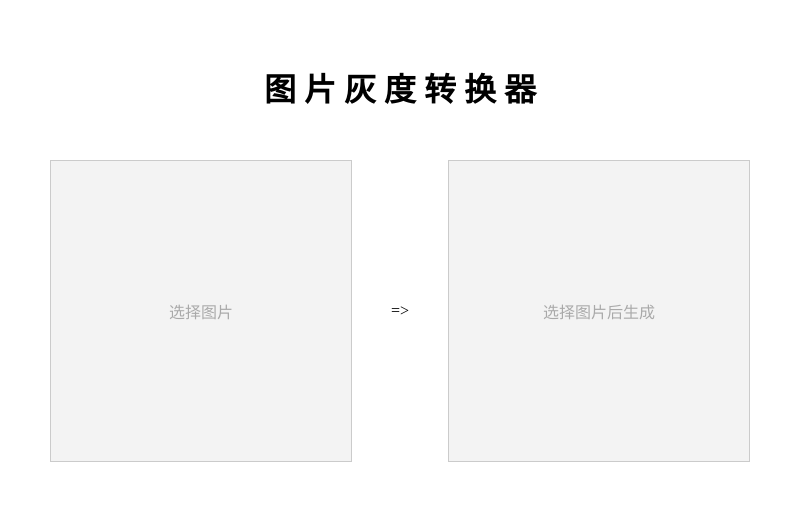
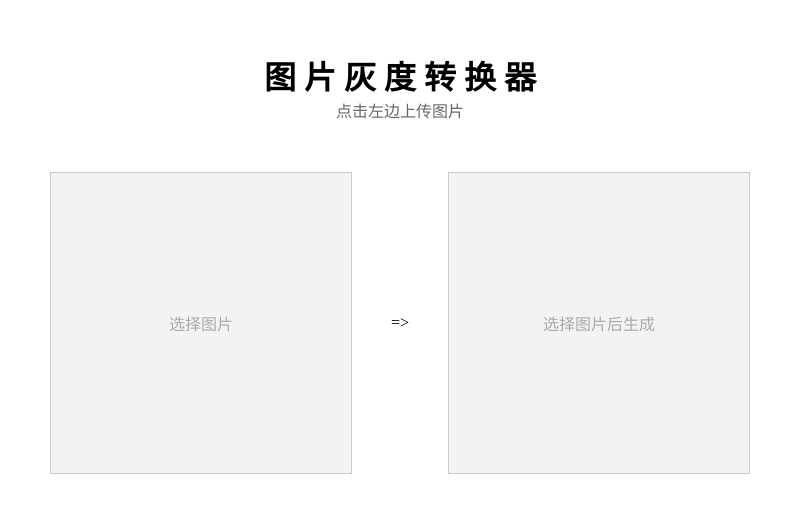
Before and after one commit to hong2301/wmd, an Electron app: page index.html in a window 800 px wide. Shown: the part 137-650 px from the top of the page. Drawn offline with Linux system fonts and the light colour scheme.

Commit message:
refactor(): 调整

```diff
--- a/index.html
+++ b/index.html
@@ -16,6 +16,7 @@
   <body>
     <div class="overture">
       <div class="title">图 片 灰 度 转 换 器</div>
+      <div class="des">点击左边上传图片</div>
       <div class="img-box">
         <div id="leftImg" class="left img-item">选择图片</div>
         <div class="trbtn">=></div>
--- a/main.js
+++ b/main.js
@@ -25,8 +25,6 @@ ipcMain.handle('convert-grayscale', (event, buffer) => {
   try {
     const bufferTemp = Buffer.from(buffer);
     const grayBuffer = grayscale.convertToGrayscale(bufferTemp);
-    // const outputImagePath = path.join(__dirname, 'output-gray.jpg');
-    // fs.writeFileSync(outputImagePath, grayBuffer);
     return grayBuffer; // 返回 Buffer
   } catch (error) {
     console.error('灰度转换失败:', error);
--- a/src/index.css
+++ b/src/index.css
@@ -14,6 +14,11 @@ body {
 .title {
   font-size: 2rem;
   font-weight: 800;
+}
+.des {
+  font-size: 1rem;
+  font-weight: 400;
+  color: rgba(0, 0, 0, 0.6);
 }
 .img-box {
   width: 700px;
```
